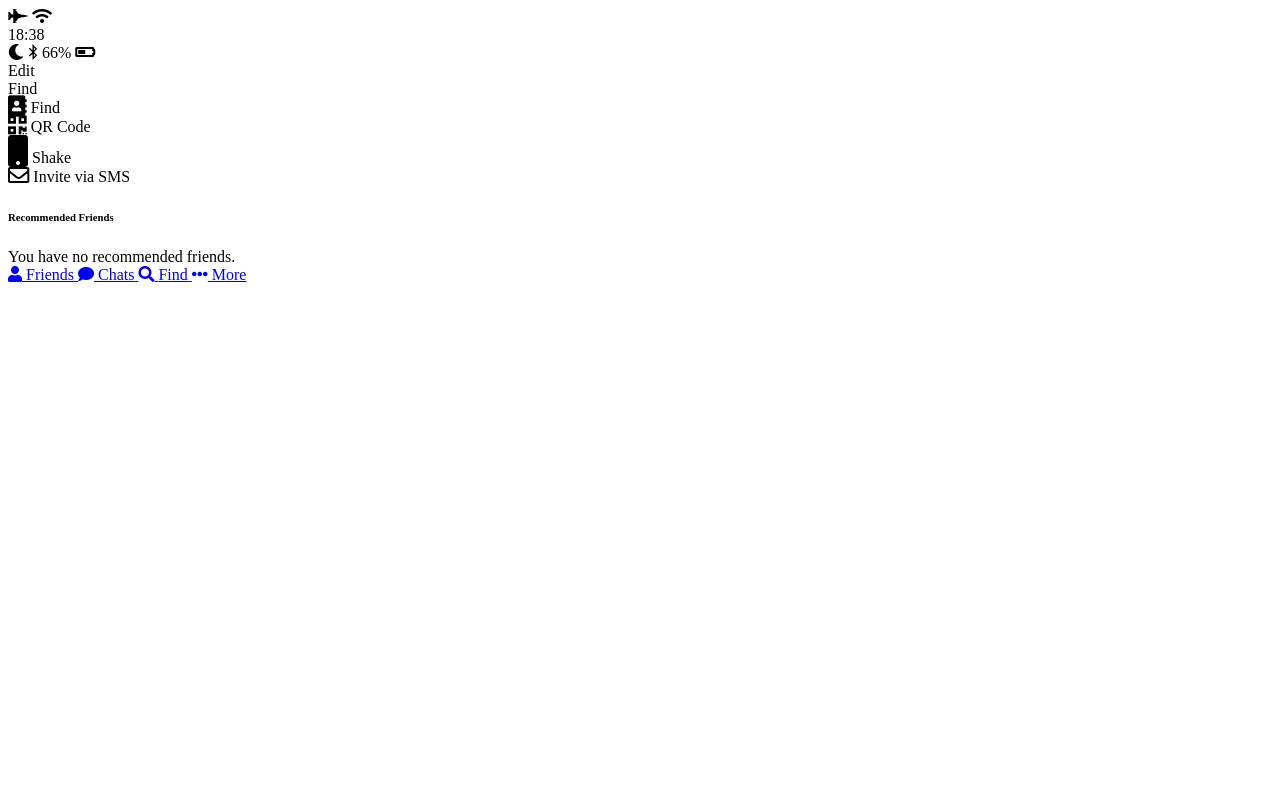
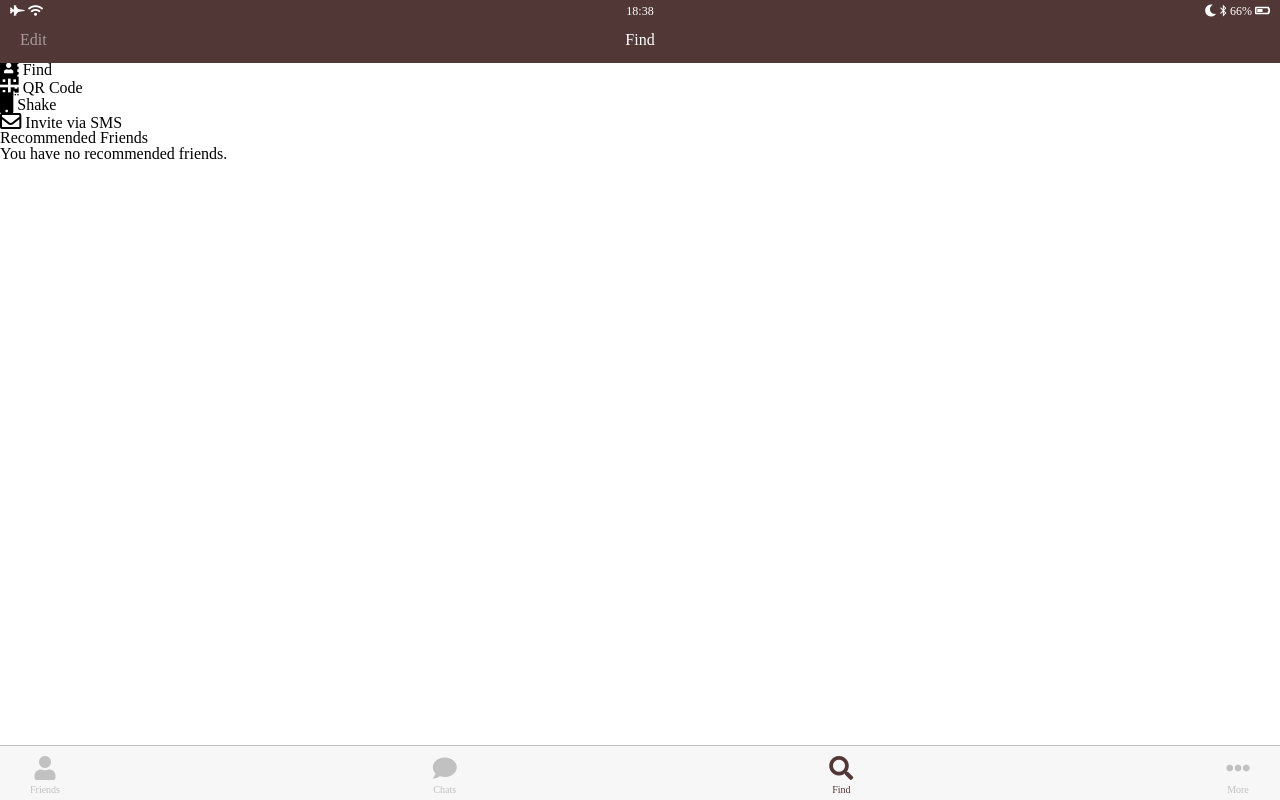
Before and after one commit to soohyeony/kakao-clone, a plain HTML site: page find.html in a window 1280 px wide. Drawn offline with Linux system fonts and the light colour scheme.

Commit message:
changed shake icon size

```diff
--- a/find.html
+++ b/find.html
@@ -6,9 +6,10 @@
   <meta http-equiv="X-UA-Compatible" content="ie=edge">
   <link rel="stylesheet" href="https://use.fontawesome.com/releases/v5.3.1/css/all.css" integrity="sha384-mzrmE5qonljUremFsqc01SB46JvROS7bZs3IO2EmfFsd15uHvIt+Y8vEf7N7fWAU" crossorigin="anonymous">
   <title>Find</title>
+  <link rel="stylesheet" href="css/style.css">
 </head>
 <body>
-  <header>
+  <header class="top-header">
     <div class="header_top">
       <div class="header_column">
         <!-- plane icon -->
@@ -50,7 +51,7 @@
         <span class="find_option-title">QR Code</span>
       </div>
       <div class="find_option">
-        <i class="fa fa-mobile fa-2x"></i>
+        <i class="fa fa-mobile fa-lg"></i>
         <span class="find_option-title">Shake</span>
       </div>
       <div class="find_option">
```
